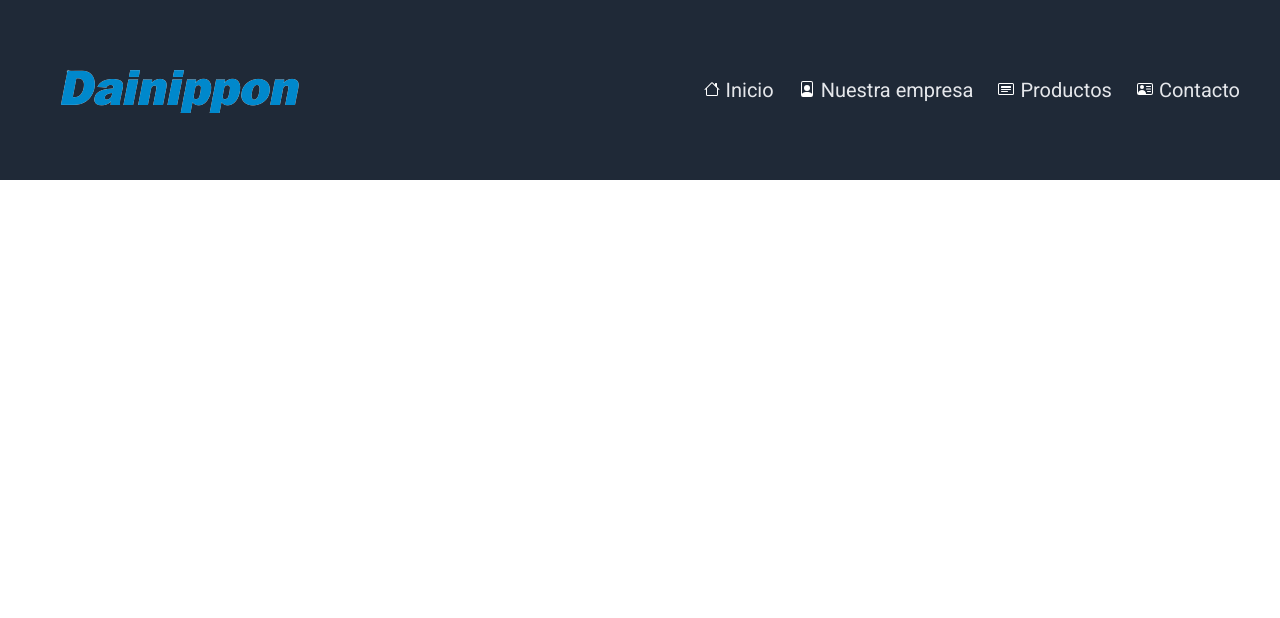
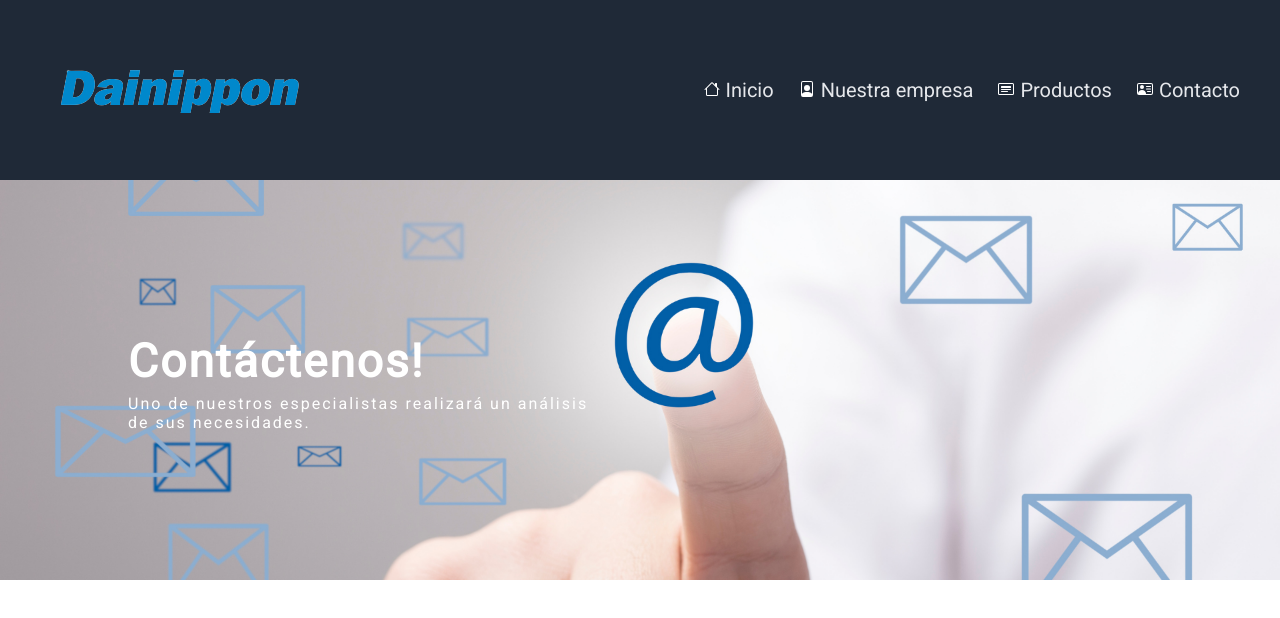
Before and after one commit to lopezatn/dainippon-electronics, a React (Create React App) app: page /Contacto in a window 1280 px wide. Shown: the top 618 px of the page. Built offline with nearby package versions, Linux system fonts and the light colour scheme.

Commit message:
component updates

```diff
--- a/src/components/Contact/Index.css
+++ b/src/components/Contact/Index.css
@@ -0,0 +1,30 @@
+.main-header-content {
+    background-image: url(../../assets/Dainippon-contact-us.jpg);
+    background-size: cover;
+    display: flex;
+    align-items: center;
+    padding: 2em 8em;
+    height: 400px;
+}
+
+.main-title-style {
+    color: white;
+    font-weight: bolder;
+    font-size: 46px;
+    padding: 2% 0;
+    letter-spacing: 2px;
+    text-align: center;
+}
+
+.main-desc-style {
+    color: white;
+    font-size: 16px;
+    letter-spacing: 2px;
+    margin-right: 25%;
+}
+
+.left-container {
+    display: flex;
+    flex-direction: column;
+    align-items: flex-start;
+}
--- a/src/components/Contact/Index.jsx
+++ b/src/components/Contact/Index.jsx
@@ -1,10 +1,24 @@
 import React from "react";
-import "./Index.css";
+import "./Index.css"
+import ContactUs from "../../assets/Dainippon-contact-us.jpg"
+
 
 
 function Contact() {
     return (
-        <></>
+        <main>
+        <section class="main-header-content">
+          <div class="left-container">
+            <header>
+              <h2 class="main-title-style">Contáctenos!</h2>
+            </header>
+            <p class="main-desc-style">
+              Uno de nuestros especialistas realizará un análisis de sus necesidades.
+            </p>
+          </div>
+        </section>
+
+        </main>
     )
 }
 
--- a/src/components/Index/Index.css
+++ b/src/components/Index/Index.css
@@ -3,32 +3,6 @@
     padding: 0;
     box-sizing: border-box;
     font-family: 'Roboto', sans-serif;
-}
-
-nav {
-    display: flex;
-    justify-content: space-between;
-    align-items: center;
-    background-color: #1f2937;
-    padding: 2.5em;
-}
-
-nav ul {
-    display: flex;
-    justify-content: flex-end;
-    list-style-type: none;
-    gap: 25px;
-}
-
-nav a {
-    text-decoration: none;
-    font-size: 20px;
-    color: #E5E7EB;
-}
-
-nav ul li img {
-    padding-right: 0.3em;
-    filter: invert();
 }
 
 .main-content {
--- a/src/components/Index/Index.jsx
+++ b/src/components/Index/Index.jsx
@@ -3,7 +3,6 @@ import "./Index.css";
 import AeropuertoEz from "../../assets/aeropuerto-ezeiza.jpg"
 import Equipment1 from "../../assets/airport-equipment-1.jpg";
 import Equipment2 from "../../assets/airport-equipment-2.jpg";
-import Navbar from "../Navbar/Index";
 
 
 function Home() {
--- a/src/components/Navbar/Index.css
+++ b/src/components/Navbar/Index.css
@@ -0,0 +1,25 @@
+nav {
+    display: flex;
+    justify-content: space-between;
+    align-items: center;
+    background-color: #1f2937;
+    padding: 2.5em;
+}
+
+nav ul {
+    display: flex;
+    justify-content: flex-end;
+    list-style-type: none;
+    gap: 25px;
+}
+
+nav a {
+    text-decoration: none;
+    font-size: 20px;
+    color: #E5E7EB;
+}
+
+nav ul li img {
+    padding-right: 0.3em;
+    filter: invert();
+}
--- a/src/components/Navbar/Index.jsx
+++ b/src/components/Navbar/Index.jsx
@@ -1,4 +1,5 @@
 import React from "react";
+import "./Index.css"
 import DaiLogo from "../../assets/Dailogo-nobg.png";
 import HomeImg from "../../assets/home.svg";
 import AboutImg from "../../assets/about.svg";
```
Also changed, not shown: src/assets/Dainippon-contact-us.jpg (added), 2 other files (tests, documents, lock files or other folders).
